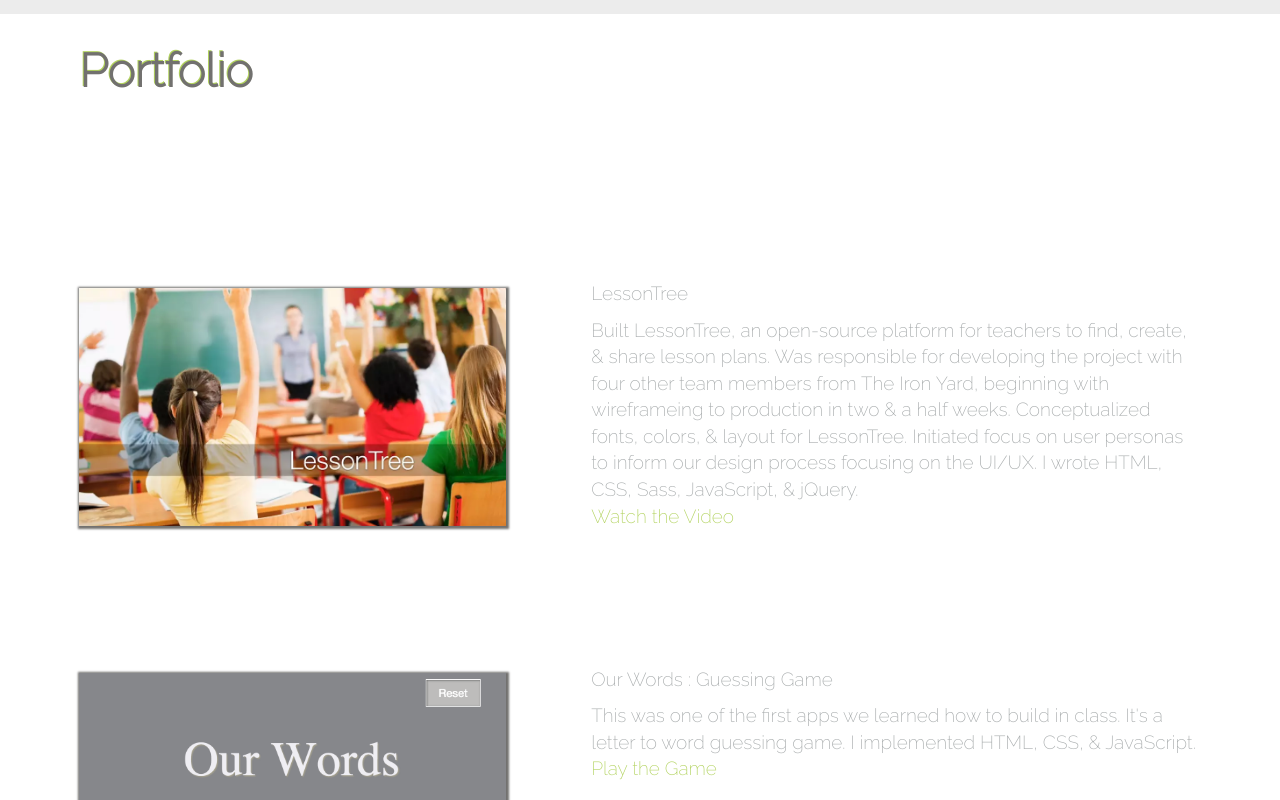
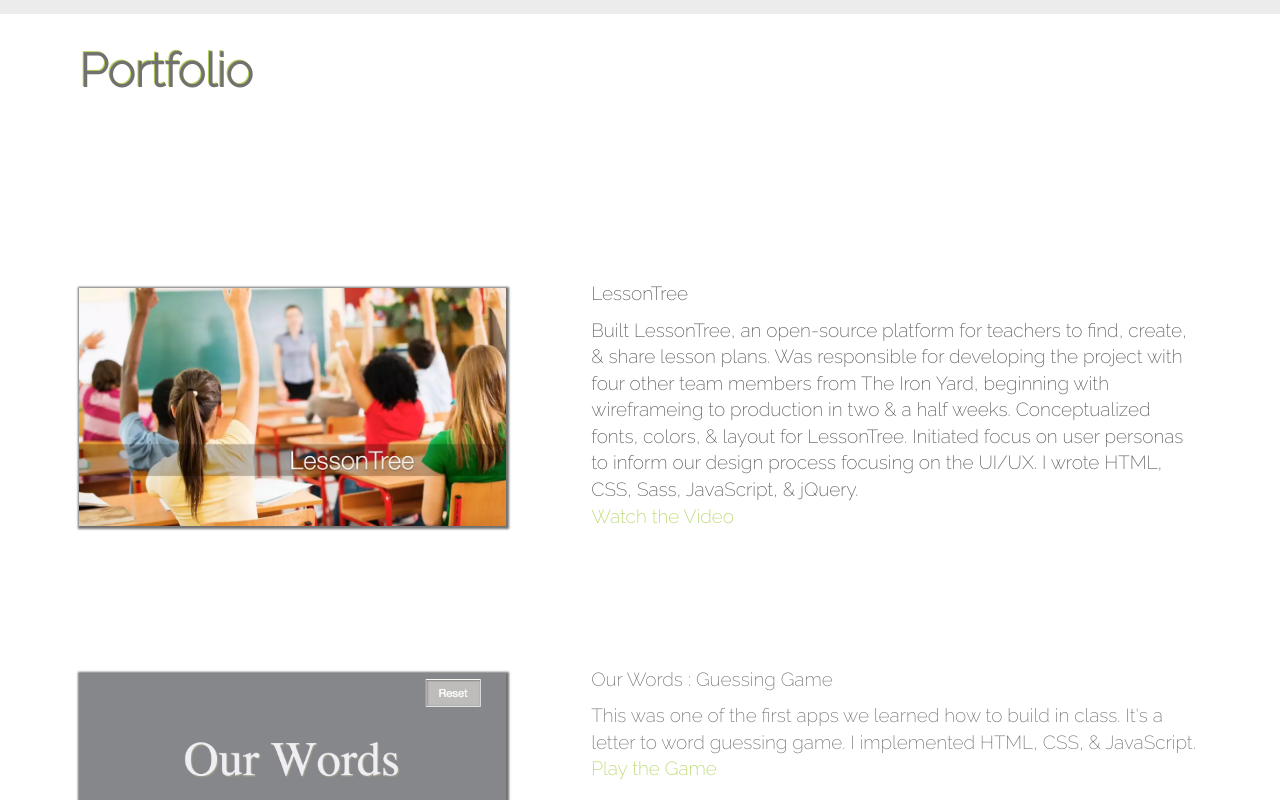
Before and after one commit to Elishala/Elishala.github.io, a plain HTML site: page index.html in a window 1280 px wide. In both pictures the pointer is over the element 896 px from the left and 1759 px from the top of the page. Shown: the part 1359-2159 px from the top of the page. Drawn offline with nearby package versions, Linux system fonts and the light colour scheme; some icons are missing.

Commit message:
changed text color to darker gray based on feedback

```diff
--- a/styles/main.css
+++ b/styles/main.css
@@ -302,9 +302,15 @@ nav a {
   font-family: 'Lora', serif;
   font-family: 'Raleway', sans-serif;
   color: #A7ABAC;
+  color: #72716f;
   line-height: 1.4em;
   font-size: 19px;
   margin-top: -5.3em;
+}
+
+.project-dets:hover {
+  color: #595856;
+
 }
 
 .about-title {
@@ -319,6 +325,7 @@ nav a {
   padding: 7%;
   font-weight: bolder;
 }
+
 
 
 .cities {
```
